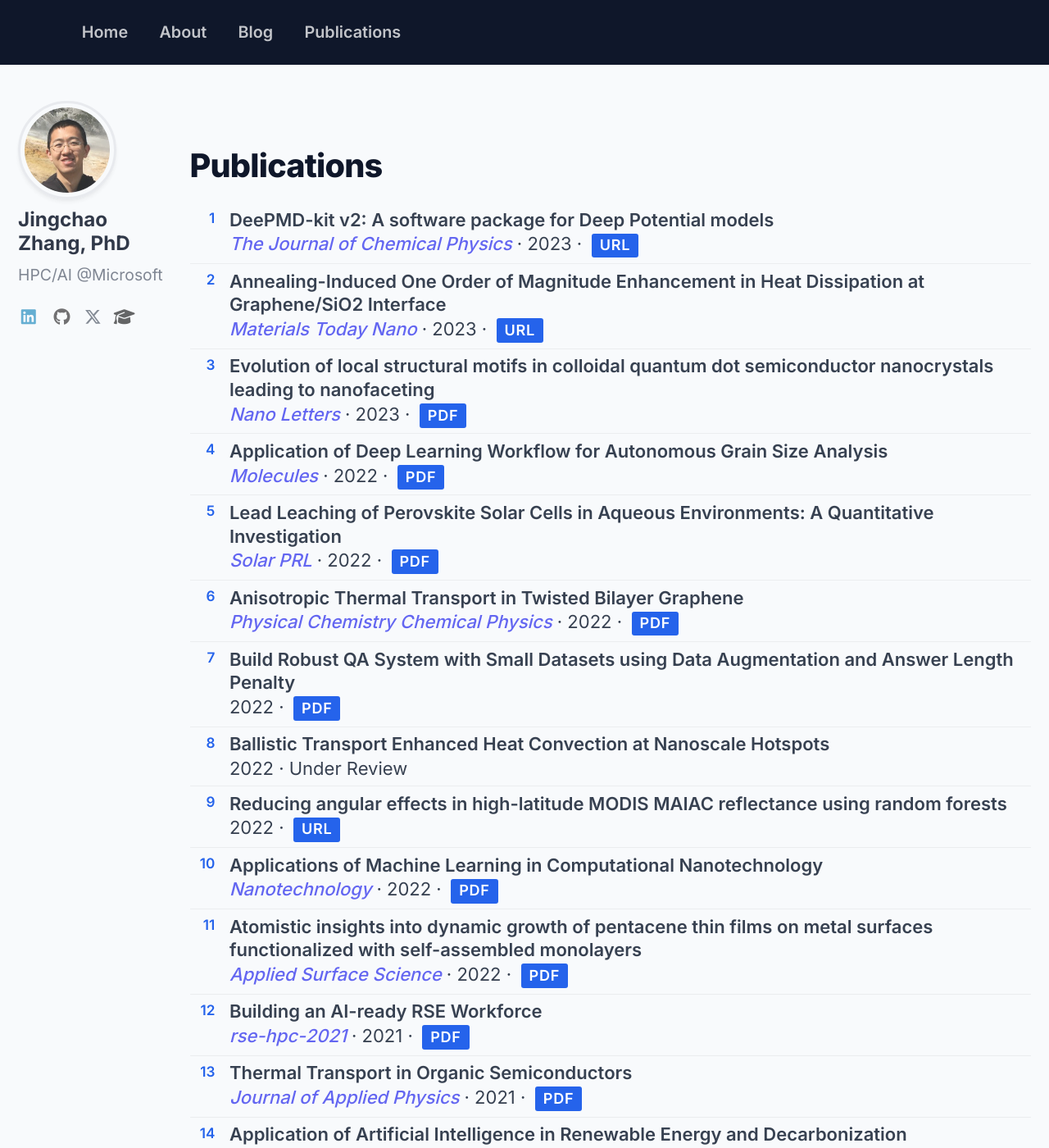
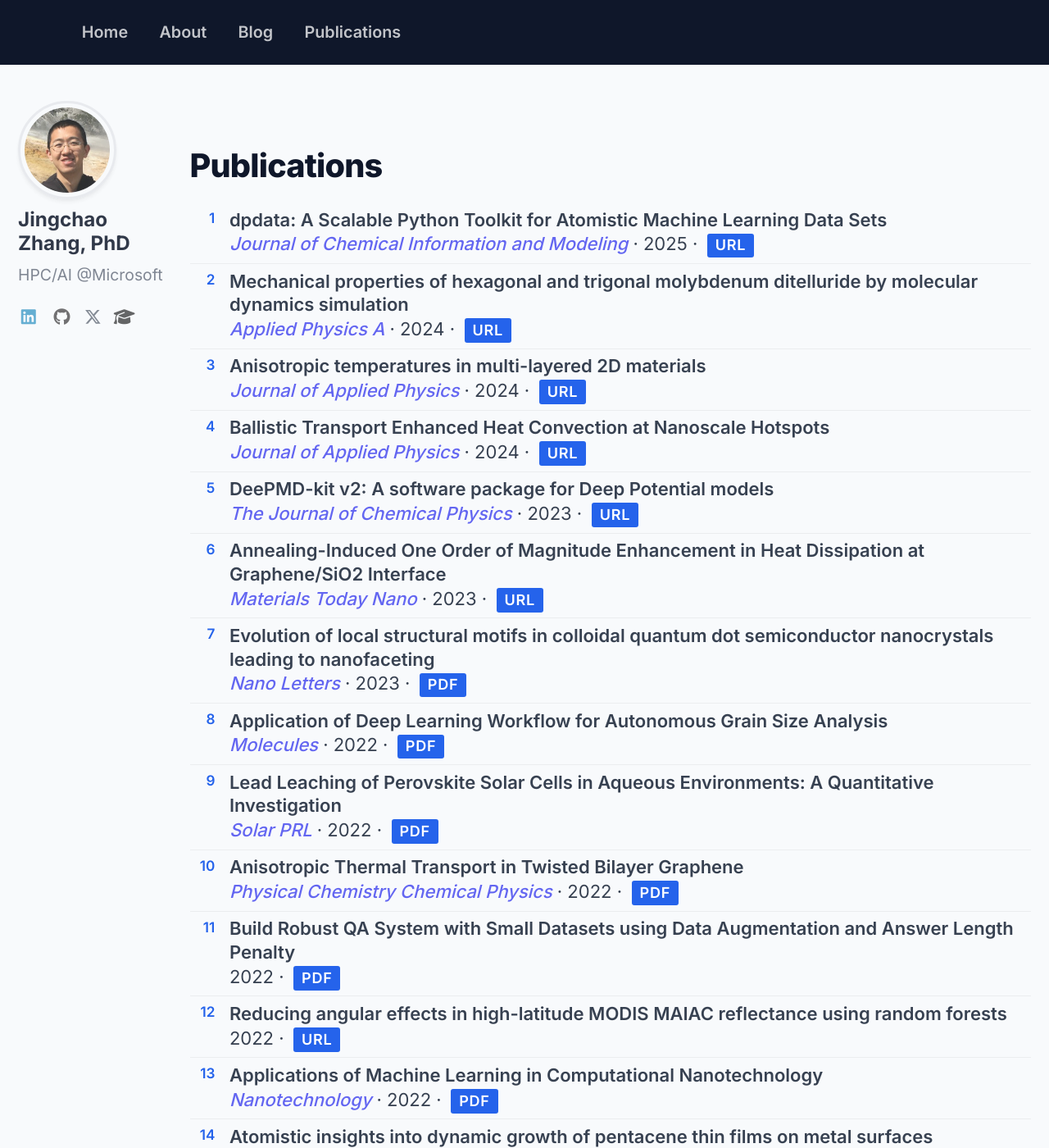
Before and after one commit to JingchaoZhang/JingchaoZhang.github.io, a Jekyll site: the page built from _pages/publications.md, in a window 1280 px wide and 1400 px high. Shown: the whole window at 82% size. Built offline with Jekyll 4.4.1, drawn with Linux system fonts in a browser that asks for light colours.

Commit message:
Add new publications and remove outdated entries

```diff
--- a/_pages/publications.md
+++ b/_pages/publications.md
@@ -4,6 +4,26 @@ title: Publications
 permalink: /publications/
 author_profile: true
 ---
+
+<div class="pub-item">
+<p class="pub-title">dpdata: A Scalable Python Toolkit for Atomistic Machine Learning Data Sets</p>
+<p class="pub-meta"><em>Journal of Chemical Information and Modeling</em> &middot; 2025 &middot; <a href="https://pubs.acs.org/doi/abs/10.1021/acs.jcim.5c01767" target="_blank">url</a></p>
+</div>
+
+<div class="pub-item">
+<p class="pub-title">Mechanical properties of hexagonal and trigonal molybdenum ditelluride by molecular dynamics simulation</p>
+<p class="pub-meta"><em>Applied Physics A</em> &middot; 2024 &middot; <a href="https://link.springer.com/article/10.1007/s00339-024-07739-6" target="_blank">url</a></p>
+</div>
+
+<div class="pub-item">
+<p class="pub-title">Anisotropic temperatures in multi-layered 2D materials</p>
+<p class="pub-meta"><em>Journal of Applied Physics</em> &middot; 2024 &middot; <a href="https://pubs.aip.org/aip/jap/article/135/8/085102/3266916" target="_blank">url</a></p>
+</div>
+
+<div class="pub-item">
+<p class="pub-title">Ballistic Transport Enhanced Heat Convection at Nanoscale Hotspots</p>
+<p class="pub-meta"><em>Journal of Applied Physics</em> &middot; 2024 &middot; <a href="https://pubs.aip.org/aip/jap/article/136/16/164306/3318324" target="_blank">url</a></p>
+</div>
 
 <div class="pub-item">
 <p class="pub-title">DeePMD-kit v2: A software package for Deep Potential models</p>
@@ -38,11 +58,6 @@ author_profile: true
 <div class="pub-item">
 <p class="pub-title">Build Robust QA System with Small Datasets using Data Augmentation and Answer Length Penalty</p>
 <p class="pub-meta">2022 &middot; <a href="http://web.stanford.edu/class/cs224n/reports/default_116631452.pdf" target="_blank">pdf</a></p>
-</div>
-
-<div class="pub-item">
-<p class="pub-title">Ballistic Transport Enhanced Heat Convection at Nanoscale Hotspots</p>
-<p class="pub-meta">2022 &middot; Under Review</p>
 </div>
 
 <div class="pub-item">
```
